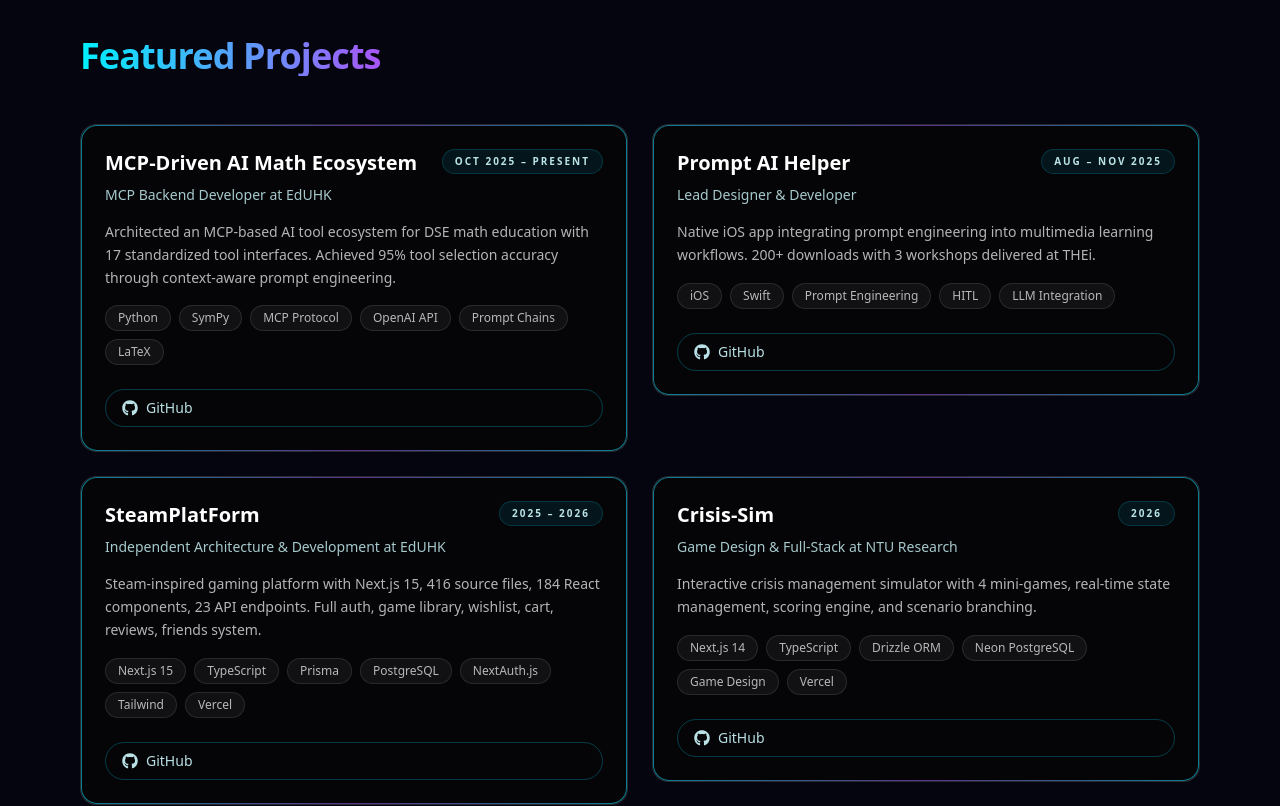
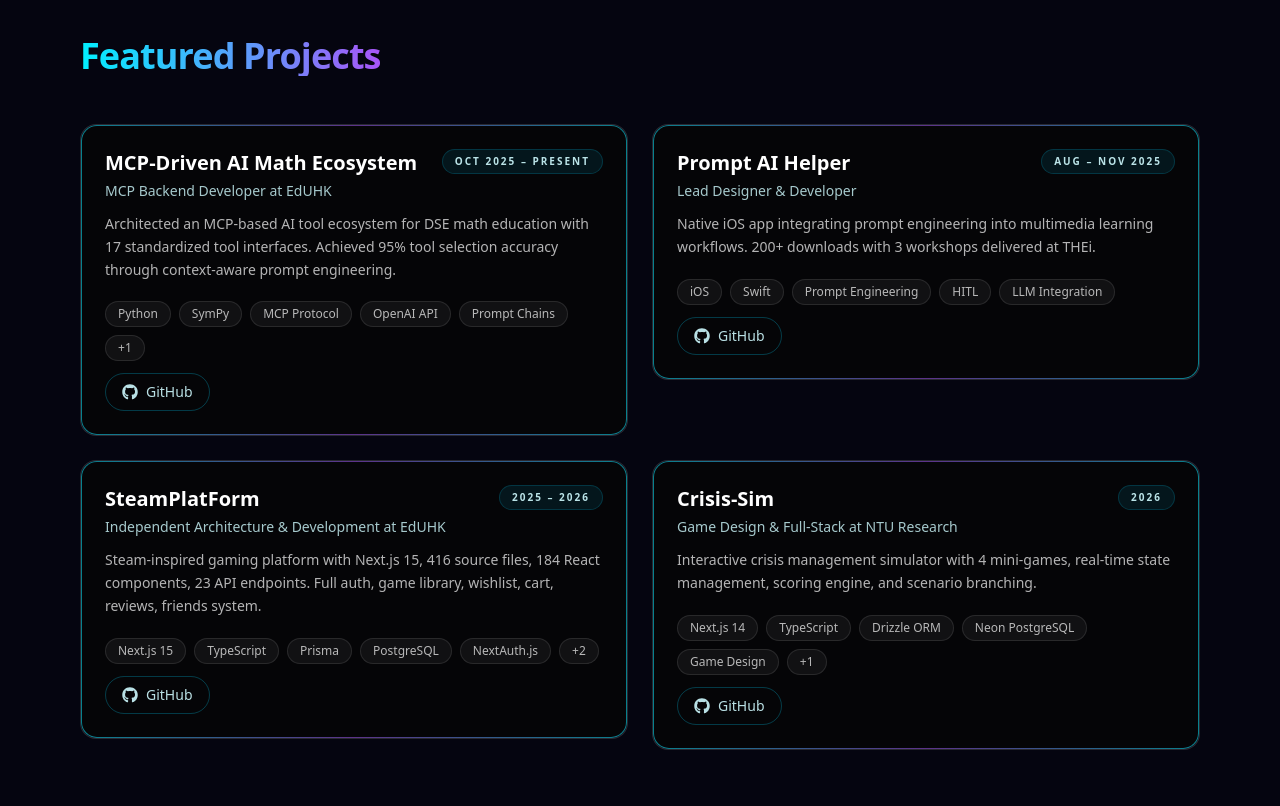
Before and after one commit to Kenneth0416/mycv, a Next.js app: page / in a window 1280 px wide. Shown: the part 1960-2766 px from the top of the page. Built offline with nearby package versions, Linux system fonts and the light colour scheme.

Commit message:
style: optimize project cards for equal height
- Add auto-rows-fr to grid for equal row heights
- Limit description to 3 lines with line-clamp
- Show max 5 tags, excess shown as +N
- Fix GitHub button at bottom with mt-auto
- Better flex layout for consistent card sizing

```diff
--- a/src/components/Projects.tsx
+++ b/src/components/Projects.tsx
@@ -94,7 +94,7 @@ export default function Projects() {
         </h2>
       </div>
       <motion.div
-        className="grid grid-cols-1 gap-6 md:grid-cols-2"
+        className="grid grid-cols-1 gap-6 md:grid-cols-2 auto-rows-fr"
         variants={containerVariants}
         initial="hidden"
         whileInView="visible"
@@ -104,31 +104,34 @@ export default function Projects() {
           <TiltCard key={project.title} className="h-full" tiltX={10} tiltY={10}>
           <motion.article
             variants={cardVariants}
-            className="h-full overflow-hidden rounded-2xl border border-white/10 bg-white/5 backdrop-blur transition-all duration-300"
+            className="h-full flex flex-col overflow-hidden rounded-2xl border border-white/10 bg-white/5 backdrop-blur transition-all duration-300"
           >
             <span className="absolute inset-0 rounded-2xl bg-gradient-to-r from-cyan-500/0 via-cyan-500/5 to-purple-500/0 opacity-0 transition-opacity duration-500 group-hover:opacity-100" />
             <span className="absolute inset-0 rounded-2xl border border-transparent transition-all duration-300 group-hover:border-cyan-500/30" style={{
               background: "linear-gradient(#050507, #050507) padding-box, linear-gradient(90deg, rgba(0,240,255,0.5), rgba(168,85,247,0.5), rgba(0,240,255,0.5)) border-box",
               border: "1px solid transparent",
             }} />
-            <div className="relative flex h-full flex-col gap-4 p-6">
+            <div className="relative flex h-full flex-1 flex-col gap-3 p-6">
               <span className="absolute right-6 top-6 rounded-full border border-cyan-500/20 bg-cyan-500/10 px-3 py-1 text-[10px] font-semibold uppercase tracking-[0.2em] text-cyan-100/90">
                 {project.date}
               </span>
-              <div className="space-y-2 pr-24">
+              <div className="space-y-1 pr-24">
                 <h3 className="text-xl font-semibold text-white">{project.title}</h3>
                 <p className="text-sm text-cyan-100/80">{project.role}</p>
               </div>
-              <p className="text-sm leading-relaxed text-white/70">{project.description}</p>
-              <div className="flex flex-wrap gap-2">
-                {project.tags.map((tag) => (
+              <p className="text-sm leading-relaxed text-white/70 line-clamp-3">{project.description}</p>
+              <div className="flex flex-wrap gap-2 mt-auto pt-2">
+                {project.tags.slice(0, 5).map((tag) => (
                   <span key={`${project.title}-${tag}`} className={tagClassName}>
                     {tag}
                   </span>
                 ))}
+                {project.tags.length > 5 && (
+                  <span className={tagClassName}>+{project.tags.length - 5}</span>
+                )}
               </div>
               <a
-                className="mt-2 inline-flex items-center gap-2 rounded-full border border-cyan-500/30 px-4 py-2 text-sm font-medium text-cyan-100/90 transition-colors hover:bg-cyan-500/10 hover:text-cyan-50"
+                className="mt-auto inline-flex items-center gap-2 rounded-full border border-cyan-500/30 px-4 py-2 text-sm font-medium text-cyan-100/90 transition-colors hover:bg-cyan-500/10 hover:text-cyan-50 w-fit"
                 href={project.github}
                 target="_blank"
                 rel="noopener noreferrer"
```
